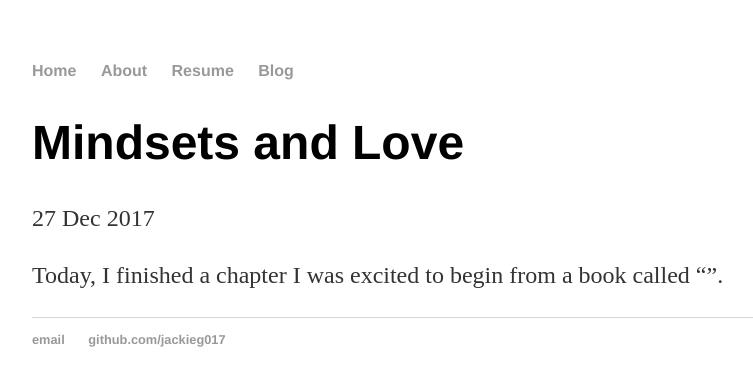
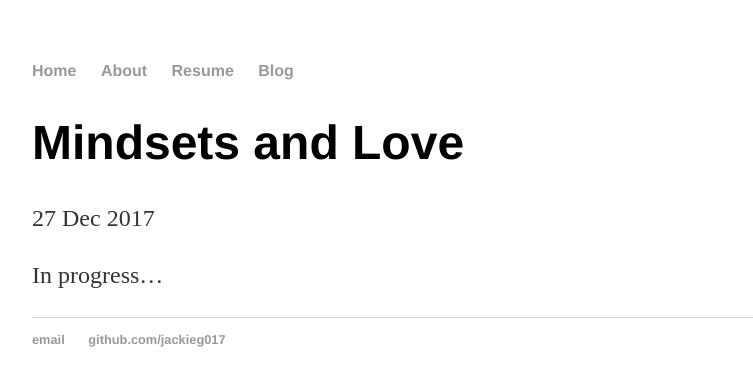
Before and after one commit to jackieg017/jackieg017.github.io, a Jekyll site: the page built from _posts/2017-12-27-minds-and-love.md, in a window 1280 px wide. Shown: the top 386 px of the page, without its empty margins (160-913 px from the left). Built offline with Jekyll 4.4.1, drawn with Linux system fonts in a browser that asks for light colours.

Commit message:
Update 2017-12-27-minds-and-love.md

```diff
--- a/_posts/2017-12-27-minds-and-love.md
+++ b/_posts/2017-12-27-minds-and-love.md
@@ -4,4 +4,4 @@ title: "Mindsets and Love"
 date: 2017-12-27
 ---
 
-Today, I finished a chapter I was excited to begin from a book called "".
+In progress...
```
